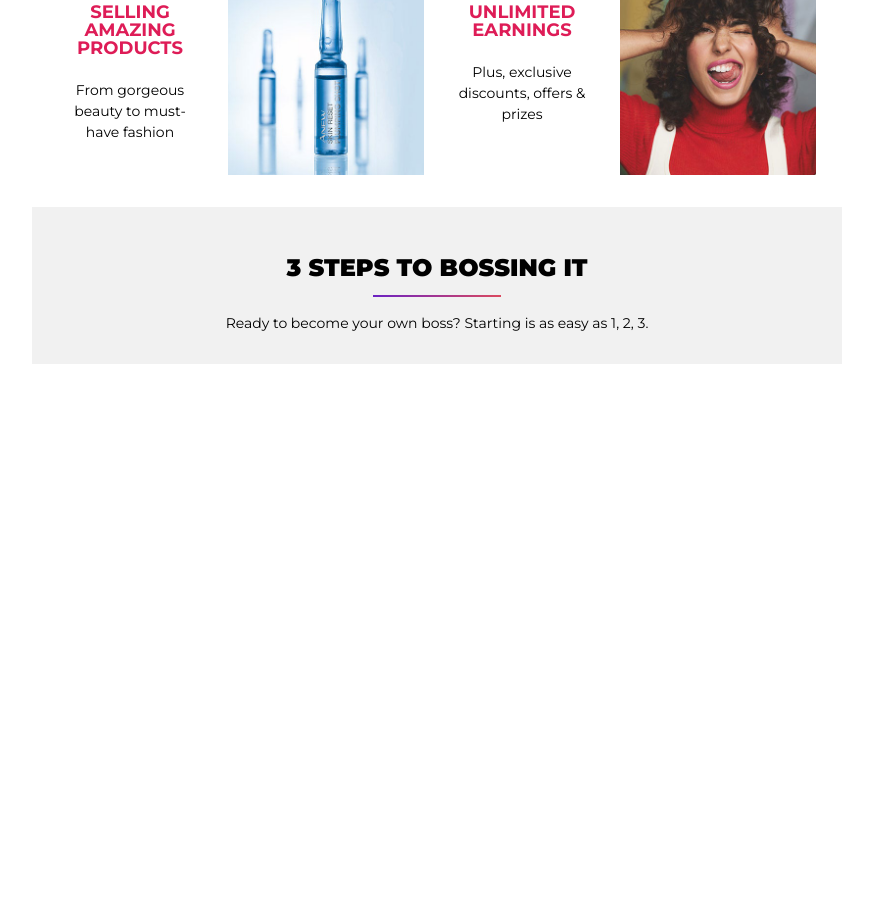
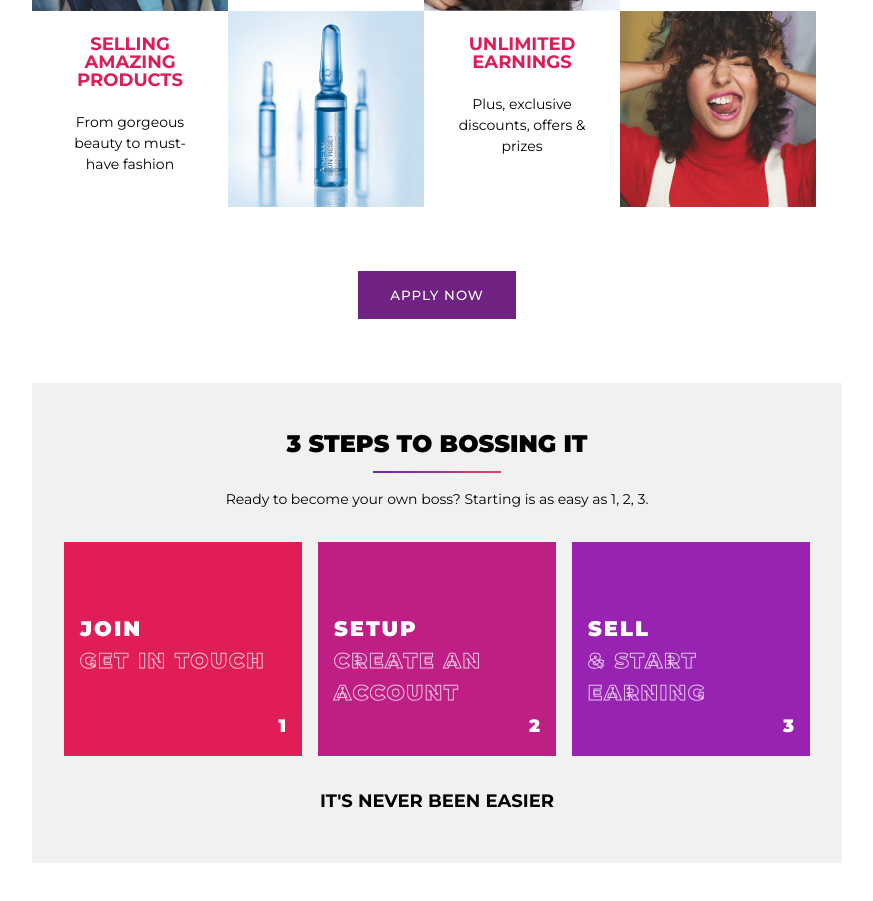
Before and after one commit to kevsingh98/become-an-avon-rep, a plain HTML site: page index.html in a window 1280 px wide. Shown: the part 1077-1978 px from the top of the page, without its empty margins (203-1076 px from the left). Before the commit the page ends 1473 px from the top, so only its background shows below. Drawn offline with Linux system fonts and the light colour scheme.

Commit message:
tiles section

```diff
--- a/index.html
+++ b/index.html
@@ -19,11 +19,8 @@
 
 <body>
     <header class="header">
-
         <div class="fluidContainer">
-
             <div class="header__row">
-
                 <img class="header__logo" src="/assets/logo.png" alt="avon-logo">
 
                 <nav class="navigation">
@@ -90,7 +87,7 @@
 
         <section class="section hero">
             <h1 class="hero__title">Become a Rep.</h1>
-            <h3 class="hero__subheading">Become a beauty boss</h3>
+            <h3 class="hero__subheading outline">Become a beauty boss</h3>
 
             <form class="formInput" action="#">
                 <div class="formInput__wrapper">
@@ -155,17 +152,65 @@
                     <img src="/assets/gridImages/4.jpg">
                 </div>
             </div>
+        </section>
 
+        <section class="section">
+            <button class="button button--large button--withColor" value="Apply Now">APPLY NOW</button>
         </section>
+
+
 
         <section class="section section--withBackground">
             <h2 class="section__title section__title--withSeperation">
                 3 STEPS TO BOSSING IT
             </h2>
-            <p class="section__description">
+            <p>
                 Ready to become your own boss? Starting is as easy as 1, 2, 3.
             </p>
 
+            <div class="tiles">
+                <div class="tiles__item tiles__item--color1">
+                    <h3>
+                        Join
+                        <div class="outline">
+                            Get in touch
+                        </div>
+                    </h3>
+                    <span class="tiles__number">
+                        1
+                        </spanv>
+                </div>
+                <div class="tiles__item tiles__item--color2">
+                    <h3>
+                        Setup
+                        <div class="outline">
+                            Create an account
+                        </div>
+                    </h3>
+                    <span class="tiles__number">
+                        2
+                    </span>
+                </div>
+                <div class="tiles__item tiles__item--color3">
+                    <h3>
+                        Sell
+                        <div class="outline">
+                            & Start earning
+                        </div>
+                    </h3>
+                    <span class="tiles__number">
+                        3
+                    </span>
+                </div>
+
+            </div>
+
+            <h4>IT'S NEVER BEEN EASIER
+            </h4>
+
+            <div class="section section--overlay">
+
+            </div>
 
         </section>
 
--- a/lib/styles.scss
+++ b/lib/styles.scss
@@ -47,6 +47,11 @@ p {
   padding: 0 $spacing;
   max-width: calc(1440px + 104px);
   margin: auto;
+}
+
+.outline {
+  -webkit-text-stroke: 1px $color-light;
+  color: transparent;
 }
 
 .header {
@@ -150,6 +155,27 @@ p {
   cursor: pointer;
   height: 100%;
   border: none;
+  background-color: $color-dark;
+  padding: $spacing--half $spacing;
+  color: $color-light;
+  font-weight: 500;
+  letter-spacing: 1px;
+
+  &:hover {
+    background-color: $color-grey;
+  }
+
+  &--withColor {
+    background: $color-primary;
+
+    &:hover {
+      background-color: $color-dark;
+    }
+  }
+
+  &--large {
+    padding: $spacing $spacing--double;
+  }
 
   &--icon {
     height: 30px;
@@ -200,8 +226,6 @@ p {
   }
 
   &__subheading {
-    -webkit-text-stroke: 1px $color-light;
-    color: transparent;
     font-size: $fontSize--large;
     font-weight: 900;
     margin: 0;
@@ -236,25 +260,17 @@ p {
   &__button {
     grid-row: 1;
     grid-column: 2;
-    background-color: $color-dark;
-    padding: 0 $spacing;
-    color: $color-light;
-    width: 9em;
-
-    &:hover {
-      background-color: $color-grey;
-    }
   }
 }
 
 .section {
-  margin-bottom: $spacing--double;
+  margin-bottom: $spacing--double * 2;
+  text-align: center;
 
   &__title {
     line-height: 1.1;
     font-size: $fontSize--title;
     font-weight: 900;
-    text-align: center;
 
     &--withSeperation {
       margin: $spacing--double * 2 0;
@@ -275,10 +291,6 @@ p {
     }
   }
 
-  &__description {
-    text-align: center;
-  }
-
   &--withBackground {
     padding: $spacing 0;
     background: #f1f1f1;
@@ -286,6 +298,10 @@ p {
     .section__title--withSeperation {
       margin: $spacing--double 0;
     }
+  }
+
+  &--overlay {
+    margin: $spacing--double;
   }
 }
 
@@ -310,8 +326,8 @@ p {
 
 .gridGallery {
   display: grid;
-  grid-template-rows: 196px 196px;
-  grid-template-columns: 196px 196px 196px 196px;
+  grid-template-rows: repeat(2, 196px);
+  grid-template-columns: repeat(4, 196px);
 
   img {
     width: 100%;
@@ -328,3 +344,46 @@ p {
     }
   }
 }
+
+.tiles {
+  display: grid;
+  grid-gap: $spacing;
+  grid-template-columns: repeat(3, 1fr);
+  margin: $spacing--double;
+
+  &__number {
+    position: absolute;
+    bottom: $spacing;
+    right: $spacing;
+    font-weight: 900;
+  }
+
+  &__item {
+    text-align: left;
+    color: $color-light;
+    text-transform: uppercase;
+    padding: 30% $spacing $spacing--double;
+    position: relative;
+
+    h3 {
+      margin: 0;
+      font-weight: 900;
+      padding-bottom: $spacing;
+      letter-spacing: 2px;
+    }
+
+    .outline {
+      -webkit-text-stroke: 1px #ffffffbb;
+    }
+
+    &--color1 {
+      background: #e11d58;
+    }
+    &--color2 {
+      background: #bf1f85;
+    }
+    &--color3 {
+      background: #9823b3;
+    }
+  }
+}
```
Also changed, not shown: lib/styles.css.
